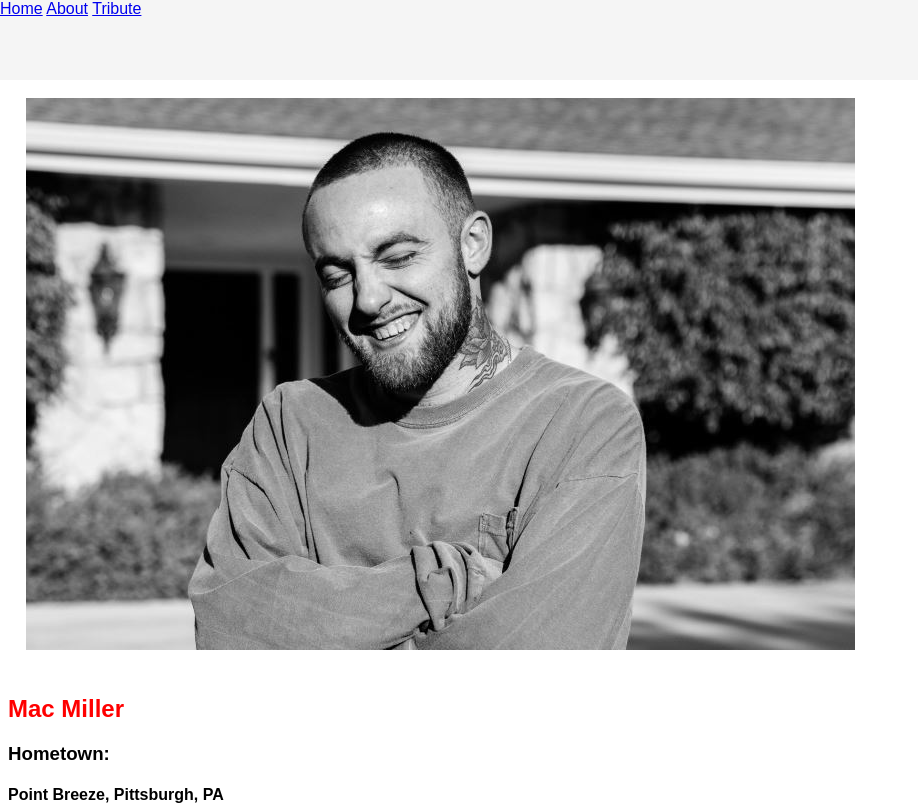
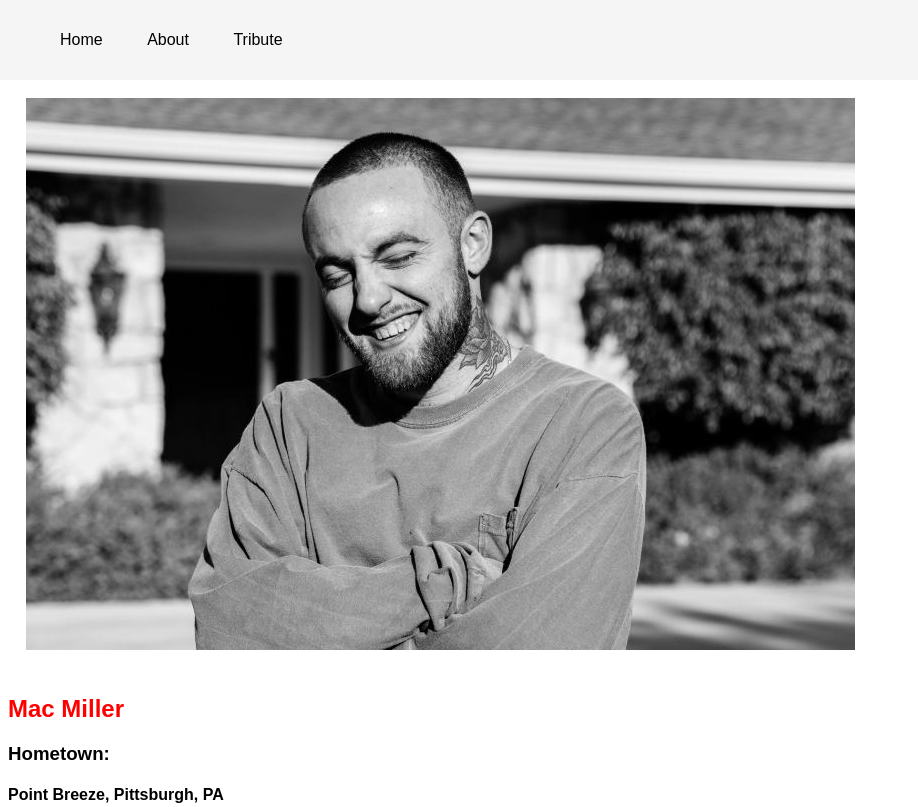
Before and after one commit to JaayCarrillo/Personal-Projects, a plain HTML site: page Tribute Web Page/index.html in a window 1280 px wide. Shown: the top 807 px of the page, without its empty margins (0-918 px from the left). Drawn offline with Linux system fonts and the light colour scheme.

Commit message:
Tribute Web Page

```diff
--- a/Tribute Web Page/index.html
+++ b/Tribute Web Page/index.html
@@ -8,20 +8,19 @@
     <title>Tribute Page</title>
 </head>
 <body>
-
     <div class = "navBar">
         <section>
             <nav>
-                <a href="home.html">Home</a>
-                <a href="about.html">About</a>
-                <a href="tribute.html">Tribute</a>
+                <ul>
+                    <li><a href="home.html">Home</a></li>
+                    <li><a href="about.html">About</a></li>
+                    <li><a href="tribute.html">Tribute</a></li>
+                </ul>
             </nav>
         </section>
     </div>
 
-    <div class="backgroundImage">
-
-    </div>
+    <div class="backgroundImage"></div>
 
     <div class = "tributeInformation">
         <section>
--- a/Tribute Web Page/styles.css
+++ b/Tribute Web Page/styles.css
@@ -14,6 +14,19 @@ h1 {
     left: 0;
     right: 0;
     height: 80px;
+    display: flex;
+    align-items: center;
+
+  }
+  .navBar * {
+    display: inline;
+  }
+  .navBar li{
+    margin: 20px;
+  }
+  .navBar li a{
+    color: black;
+    text-decoration: none;
   }
   .tributeInformation img{
     width: auto;
```
